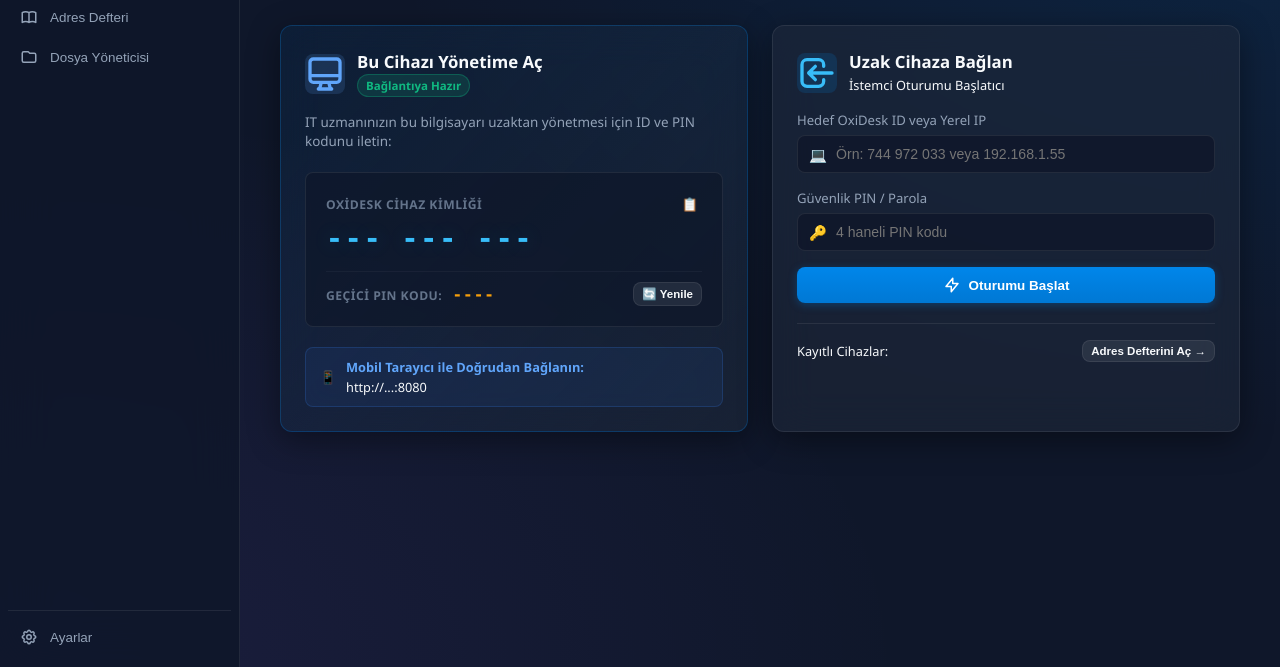
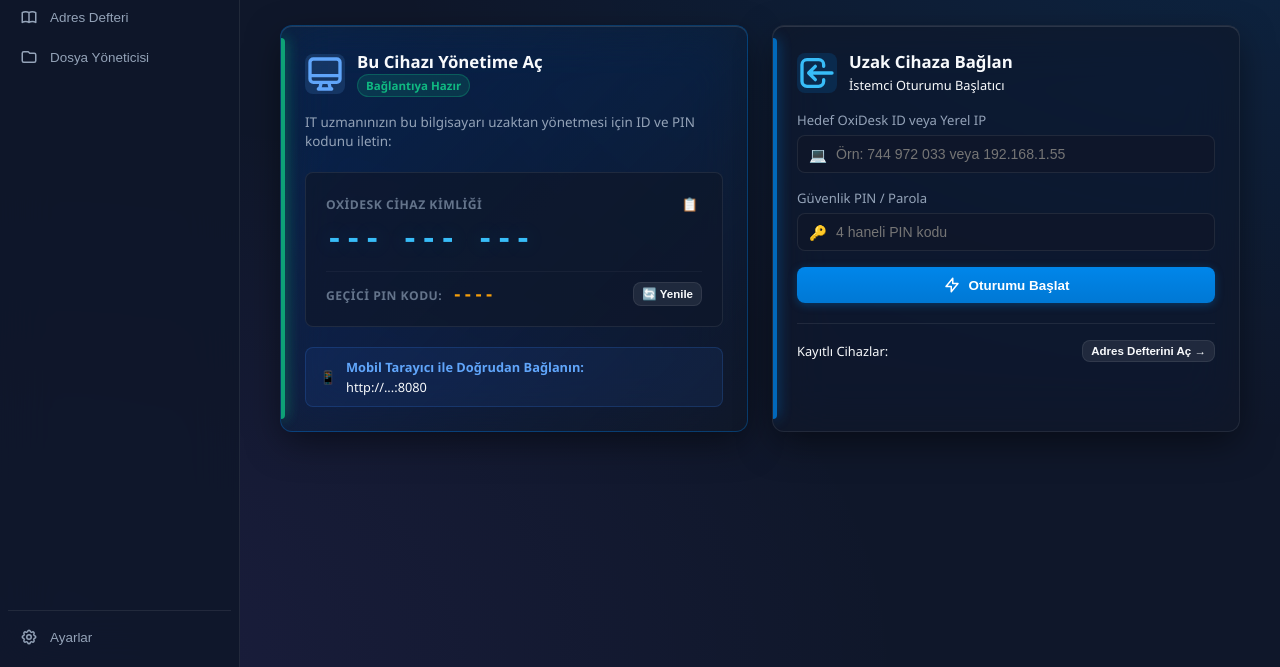
Before and after one commit to mtahiryilmazz/ApexConnect, a plain HTML site: page static/index.html in a window 1280 px wide. Shown: the part 133-800 px from the top of the page. Drawn offline with Linux system fonts and the light colour scheme; no server answers; a web font is replaced by a local one.

Commit message:
style: adopt Ted's Cards frosted acrylic and glowing indicator bar aesthetics

```diff
--- a/static/style.css
+++ b/static/style.css
@@ -551,7 +551,7 @@
   margin-top: 4px;
 }
 
-/* Fluent Grid & Cards */
+/* Fluent Grid & Ted's Style Frosted Cards */
 .fluent-grid-2 {
   display: grid;
   grid-template-columns: repeat(auto-fit, minmax(360px, 1fr));
@@ -559,23 +559,58 @@
 }
 
 .fluent-card {
-  background: var(--fluent-bg-card);
-  backdrop-filter: blur(20px);
-  border: 1px solid var(--fluent-border);
+  position: relative;
+  background: rgba(17, 24, 39, 0.72);
+  backdrop-filter: blur(28px) saturate(190%);
+  -webkit-backdrop-filter: blur(28px) saturate(190%);
+  border: 1px solid rgba(255, 255, 255, 0.08);
   border-radius: var(--radius-lg);
   padding: 1.5rem;
-  box-shadow: var(--fluent-shadow);
-  transition: transform 0.2s, border-color 0.2s, box-shadow 0.2s;
+  box-shadow: inset 0 1px 0 rgba(255, 255, 255, 0.12),
+              0 12px 36px -4px rgba(0, 0, 0, 0.5);
+  transition: transform 0.22s cubic-bezier(0.16, 1, 0.3, 1),
+              border-color 0.22s ease,
+              box-shadow 0.22s ease;
+  overflow: hidden;
+}
+
+/* Ted's Style Glowing Edge Indicator Bar */
+.fluent-card::before {
+  content: '';
+  position: absolute;
+  top: 12px;
+  bottom: 12px;
+  left: 0;
+  width: 4px;
+  border-top-right-radius: 4px;
+  border-bottom-right-radius: 4px;
+  background: var(--fluent-accent);
+  box-shadow: 0 0 14px var(--fluent-accent);
+  opacity: 0.85;
+  transition: opacity 0.2s, box-shadow 0.2s;
 }
 
 .fluent-card:hover {
-  border-color: rgba(255, 255, 255, 0.15);
-  box-shadow: 0 12px 40px rgba(0, 0, 0, 0.5);
+  transform: translateY(-2px);
+  border-color: rgba(255, 255, 255, 0.16);
+  box-shadow: inset 0 1px 0 rgba(255, 255, 255, 0.18),
+              0 18px 45px -4px rgba(0, 0, 0, 0.65),
+              0 0 20px rgba(0, 120, 212, 0.15);
+}
+
+.fluent-card:hover::before {
+  opacity: 1;
+  box-shadow: 0 0 18px var(--fluent-accent);
 }
 
 .fluent-card.highlight-card {
-  border-color: rgba(0, 120, 212, 0.3);
-  background: linear-gradient(135deg, rgba(0, 120, 212, 0.08) 0%, rgba(30, 41, 59, 0.6) 100%);
+  border-color: rgba(0, 120, 212, 0.35);
+  background: linear-gradient(135deg, rgba(0, 120, 212, 0.12) 0%, rgba(17, 24, 39, 0.8) 100%);
+}
+
+.fluent-card.highlight-card::before {
+  background: #10b981;
+  box-shadow: 0 0 14px #10b981;
 }
 
 .card-top {
```
Also changed, not shown: static/qs.html (+24 -5 lines).
